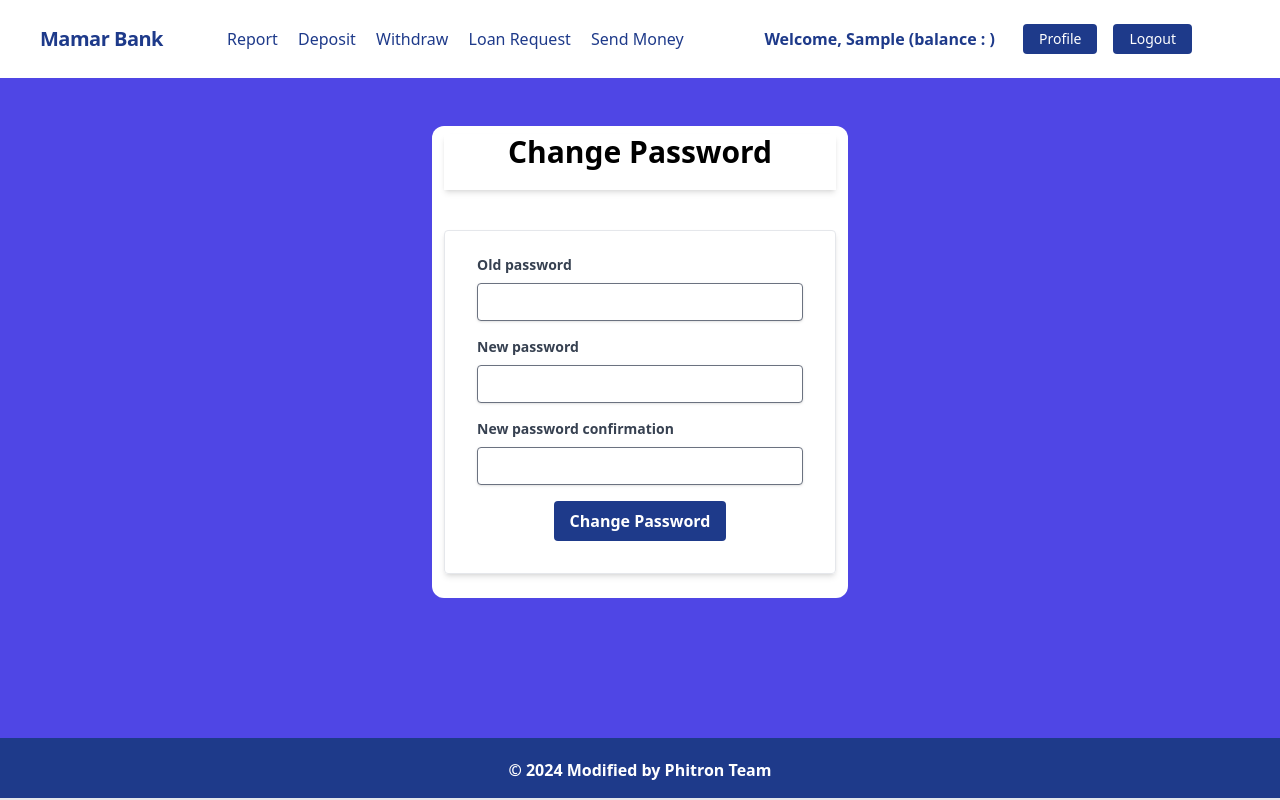
After one commit to Abdullah00001/Mamar-Bank, a Django app: page /accounts/change-password/ in a window 1280 px wide. The commit adds this page. Run offline with Django 5.2, Linux system fonts and the light colour scheme; the visitor is signed in with stand-in values (Sample User, id 1); some libraries are stand-ins or nearby versions.

Commit message:
add password change feature with mail notification feature

```diff
--- /dev/null
+++ b/accounts/templates/accounts/mail.html
@@ -0,0 +1,6 @@
+<div class="w-[500px] rounded-xl bg-orange-400 p-4">
+    <p>Hello {{user.first_name}} {{user.last_name}}</p>
+    <h5>Password Change Successful</h5>
+    <p>Thanks For With US</p>
+    <p>Mamar Bank</p>
+</div>
--- /dev/null
+++ b/accounts/templates/accounts/password_change.html
@@ -0,0 +1,45 @@
+{% extends 'base.html' %}
+
+{% block content %}
+{% if form.non_field_errors %}
+    {% for error in form.non_field_errors %}
+    <div class="bg-red-100 border border-red-400 text-red-700 px-4 py-3 rounded relative mt-2" role="alert">
+        <p class="font-bold">Error!</p>
+        <p class="block sm:inline">{{ error }}</p>
+    </div>
+    {% endfor %}
+{% endif %}
+<div class="grid grid-cols-3 gap-4">
+    <div></div>
+    <div class="py-2 px-3 rounded-xl bg-white mt-12">
+        <h1 class="font-bold text-3xl text-center pb-5 shadow-md">Change Password</h1>
+        <div class="w-full mt-10">
+            <form method="post" class="shadow-md border border-gray-200 rounded px-8 pt-6 pb-8 mb-4">
+                {% csrf_token %}
+                {% for hidden_field in form.hidden_fields %}
+                    {{ hidden_field.errors }}
+                    {{ hidden_field }}
+                {% endfor %}
+                {% for field in form.visible_fields %}
+                <div class="mb-4">
+                    <label class="block text-gray-700 text-sm font-bold mb-2" for="{{ field.id_for_label }}">
+                        {{ field.label }}
+                    </label>
+                    <input class="shadow appearance-none border border-gray-500 rounded w-full py-2 px-3 text-gray-700 leading-tight focus:outline-none focus:shadow-outline" name="{{ field.name }}" id="{{ field.id_for_label }}" type="{{ field.widget_type }}">
+                </div>
+                {% if field.errors %}
+                    {% for error in field.errors %}
+                    <p class="text-red-600 text-sm italic pb-2">{{ error }}</p>
+                    {% endfor %}
+                {% endif %}
+                {% endfor %}
+                <div class="flex items-center justify-center w-full">
+                    <button class="bg-blue-900 hover:bg-blue-700 text-white font-bold py-2 px-4 rounded focus:outline-none focus:shadow-outline" type="submit">
+                        Change Password
+                    </button>
+                </div>
+            </form>
+        </div>
+    </div>
+</div>
+{% endblock %}
--- a/accounts/urls.py
+++ b/accounts/urls.py
@@ -1,10 +1,16 @@
-
 from django.urls import path
-from .views import UserRegistrationView, UserLoginView, UserLogoutView,UserBankAccountUpdateView
+from .views import (
+    UserRegistrationView,
+    UserLoginView,
+    UserLogoutView,
+    UserBankAccountUpdateView,
+    UserPasswordChangeView,
+)
 
 urlpatterns = [
-    path('register/', UserRegistrationView.as_view(), name='register'),
-    path('login/', UserLoginView.as_view(), name='login'),
-    path('logout/', UserLogoutView.as_view(), name='logout'),
-    path('profile/', UserBankAccountUpdateView.as_view(), name='profile' )
+    path("register/", UserRegistrationView.as_view(), name="register"),
+    path("login/", UserLoginView.as_view(), name="login"),
+    path("logout/", UserLogoutView.as_view(), name="logout"),
+    path("profile/", UserBankAccountUpdateView.as_view(), name="profile"),
+    path("change-password/", UserPasswordChangeView.as_view(), name="changepass"),
 ]
--- a/accounts/views.py
+++ b/accounts/views.py
@@ -1,47 +1,84 @@
 from django.shortcuts import render
 from django.views.generic import FormView
-from .forms import UserRegistrationForm,UserUpdateForm
+from .forms import UserRegistrationForm, UserUpdateForm
 from django.contrib.auth import login, logout
 from django.urls import reverse_lazy
-from django.contrib.auth.views import LoginView, LogoutView
+from django.contrib.auth.views import LoginView, LogoutView, PasswordChangeView
 from django.views import View
 from django.shortcuts import redirect
+from django.contrib.auth.forms import PasswordChangeForm
+from django.contrib import messages
+from django.core.mail import EmailMessage, EmailMultiAlternatives
+from django.template.loader import render_to_string
+
 
 class UserRegistrationView(FormView):
-    template_name = 'accounts/user_registration.html'
+    template_name = "accounts/user_registration.html"
     form_class = UserRegistrationForm
-    success_url = reverse_lazy('profile')
+    success_url = reverse_lazy("profile")
 
-    def form_valid(self,form):
+    def form_valid(self, form):
         print(form.cleaned_data)
         user = form.save()
         login(self.request, user)
         print(user)
-        return super().form_valid(form) # form_valid function call hobe jodi sob thik thake
+        return super().form_valid(
+            form
+        )  # form_valid function call hobe jodi sob thik thake
 
 
 class UserLoginView(LoginView):
-    template_name = 'accounts/user_login.html'
+    template_name = "accounts/user_login.html"
+
     def get_success_url(self):
-        return reverse_lazy('home')
+        return reverse_lazy("home")
+
 
 class UserLogoutView(LogoutView):
     def get_success_url(self):
         if self.request.user.is_authenticated:
             logout(self.request)
-        return reverse_lazy('home')
+        return reverse_lazy("home")
 
 
 class UserBankAccountUpdateView(View):
-    template_name = 'accounts/profile.html'
+    template_name = "accounts/profile.html"
 
     def get(self, request):
         form = UserUpdateForm(instance=request.user)
-        return render(request, self.template_name, {'form': form})
+        return render(request, self.template_name, {"form": form})
 
     def post(self, request):
         form = UserUpdateForm(request.POST, instance=request.user)
         if form.is_valid():
             form.save()
-            return redirect('profile')  # Redirect to the user's profile page
-        return render(request, self.template_name, {'form': form})
+            return redirect("profile")  # Redirect to the user's profile page
+        return render(request, self.template_name, {"form": form})
+
+
+class UserPasswordChangeView(PasswordChangeView):
+    form_class = PasswordChangeForm
+    template_name = "accounts/password_change.html"
+
+    def get_success_url(self):
+        message = render_to_string(
+            "accounts/mail.html",
+            {
+                "user": self.request.user,
+            },
+        )
+        to_email = [self.request.user.email]
+        if isinstance(message, tuple):
+            message = "".join(message)
+        send_email = EmailMultiAlternatives(
+            subject="Password Change",
+            body="",
+            to=to_email,
+        )
+        send_email.attach_alternative(message, "text/html")
+        send_email.send()
+        return reverse_lazy("profile")
+
+    def form_valid(self, form):
+        messages.success(self.request, "Password Change Successful")
+        return super().form_valid(form)
--- a/transactions/templates/transactions/transaction_mail.html
+++ b/transactions/templates/transactions/transaction_mail.html
@@ -4,7 +4,7 @@
 <head>
     <meta charset="UTF-8">
     <meta name="viewport" content="width=device-width, initial-scale=1.0">
-    <title>Document</title>
+    <title>Transaction</title>
     <script src="https://cdn.tailwindcss.com"></script>
 </head>
 
--- a/transactions/views.py
+++ b/transactions/views.py
@@ -36,6 +36,8 @@ def transaction_email(user, amount, subject):
     send_email = EmailMultiAlternatives(subject=subject, body="", to=to_email)
     send_email.attach_alternative(message, "text/html")
     send_email.send()
+
+
 def loan_approved_email(user, amount, subject):
     message = render_to_string(
         "transactions/loanstatus.html",
@@ -148,7 +150,7 @@ class LoanRequestView(TransactionCreateMixin):
             self.request,
             f'Loan request for {"{:,.2f}".format(float(amount))}$ submitted successfully',
         )
-        transaction_email(self.request.user,amount,self.title)
+        transaction_email(self.request.user, amount, self.title)
         return super().form_valid(form)
 
 
@@ -243,6 +245,8 @@ class SendMoneyView(TransactionCreateMixin):
             reciver.save(update_fields=["balance"])
             sender.save(update_fields=["balance"])
             messages.success(self.request, "Send Money Successful")
+            transaction_email(sender, amount, self.title)
+            transaction_email(reciver, amount, self.title)
             return super().form_valid(form)
         except UserBankAccount.DoesNotExist:
             form.add_error("account_no", "Invalid Account No")
```
Also changed, not shown: accounts/templates/accounts/profile.html (+50 -23 lines).
